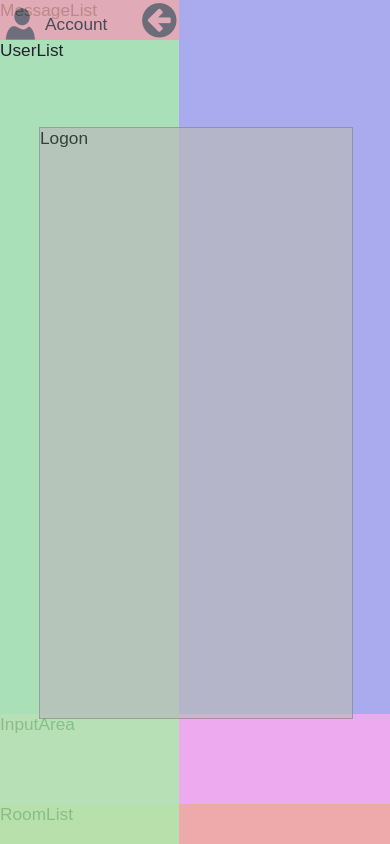
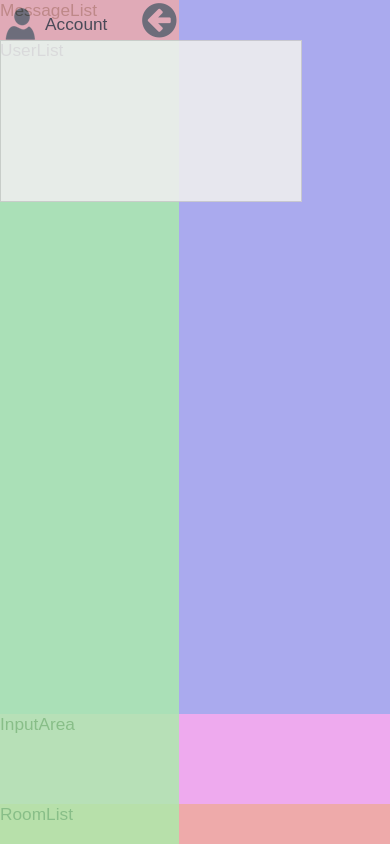
Before and after one commit to codedim/AMPchat, a PHP site: page /ampchat.html in a window 390 px wide. Run offline with PHP 8.4, Linux system fonts and the light colour scheme.

Commit message:
added: account interface

```diff
--- a/ampchat.html
+++ b/ampchat.html
@@ -14,7 +14,7 @@
   <div id="ChatWrapper">
     <!-- user block -->
     <div id="SideBlock">
-      <div id="AccountMenu"><?php include 'php/accountmenu.php'; ?>
+      <div id="AccountMenu">
         <div id="AccountBtn" onclick="showAccount()"><span>Account</span></div>
         <div id="AccMenuBtn" onclick="showSidebar()"> </div>
       </div>
@@ -27,7 +27,7 @@
       <div id="InputArea">InputArea<?php include 'php/inputarea.php'; ?></div>
       <div id="RoomList">RoomList<?php include 'php/roomlist.php'; ?></div>
     </div>
-    <div id="Logon">Logon<?php require 'php/logon.php'; ?></div>
+    <div id="Account"><?php require 'php/account.php'; ?></div>
   </div> <!-- end of chat wrapper -->
   <script src="js/ampchat.js"></script>
 </body></html>
--- a/css/ampchat.css
+++ b/css/ampchat.css
@@ -11,6 +11,7 @@
 ** Note: Values marked as CONST are used in other
 ** modules, you should do not change them.
 */
+
 
 /*****************************************************/
 /*******************  MAIN BLOCKS  *******************/
@@ -171,35 +172,85 @@
 	}
 }
 
-/* Logon */
 
-#Logon {
-	width: 300px;
-	height: 180px;
+/*****************************************************/
+/*********  ACCOUNT: LOGIN, SINGUP, PROFILE  *********/
+/*****************************************************/
+
+#Account {
+	min-width: 300px;
+	min-height: 160px;
 	position: absolute;
 	top: 30px;
-	right: 30px;
-	background-color: #bbb;
-	opacity: 0.7;
-	border: 1px solid #888;
+	left: 0px;
+
+	background-color: #eee;
+	border: 1px solid #ccc;
+	opacity: 0.9;
 	z-index: 30;
 }
-@media screen and (max-width: 800px) {
-	#Logon {
-		width: 340px;
-		height: 200px;
+@media screen and (max-width: 480px) {
+	#Account {
+		top: 40px;
 	}
 }
-@media screen and (max-width: 480px) {
-	#Logon {
-		width: 80%;
-		height: 70%;
-		top: 15%;
-		right: 10%;
-		bottom: 15%;
-		left: 10%;
-	}
+
+#Account h1 {
+	margin: 0;
+	margin-bottom: 16px;
+	padding: 4px 0;
+	text-align: center;
+	background-color: #ccc;
+	font-size: 140%;
 }
+
+#Account p {
+	margin: 8px 30px;
+	text-align: center;
+}
+
+#Account p.footer {
+	margin: 0;
+	padding: 4px;
+	background-color: #ccc;
+}
+
+#Account .submit {
+	margin: 4px 10px;
+}
+
+#Profile p {
+	text-align: left;
+}
+
+#Profile #about {
+	width: 230px;
+}
+
+#Profile p.submit {
+	text-align: right;
+	margin: 6px 30px;
+}
+
+#Profile p.footer {
+	text-align: center;
+	padding: 6px;
+}
+
+/* Block visibility */
+
+#Login {
+	display: block;
+}
+
+#Signup {
+	display: none;
+}
+
+#Profile {
+	display: none;
+}
+
 
 /*****************************************************/
 /******************  ACCOUNT MENU  *******************/
--- a/js/ampchat.js
+++ b/js/ampchat.js
@@ -83,8 +83,8 @@ function slideSidebar() {
 		// fixing blocks styles
 		sideBlock.style.left = '0px';
 		if (chatWrapper.clientWidth > LAYOUT_PORTRAIT) {
-			sideBlock.style.position = 'relative';			// CSS CONST!
-			mainBlock.style.width = MAIN_BLOCK_WIDTH;		// CSS CONST!
+			sideBlock.style.position = 'relative';
+			mainBlock.style.width = MAIN_BLOCK_WIDTH;
 		}
 		return;
 	}
```
Also changed, not shown: php/account.php (added, +47 -0 lines).
